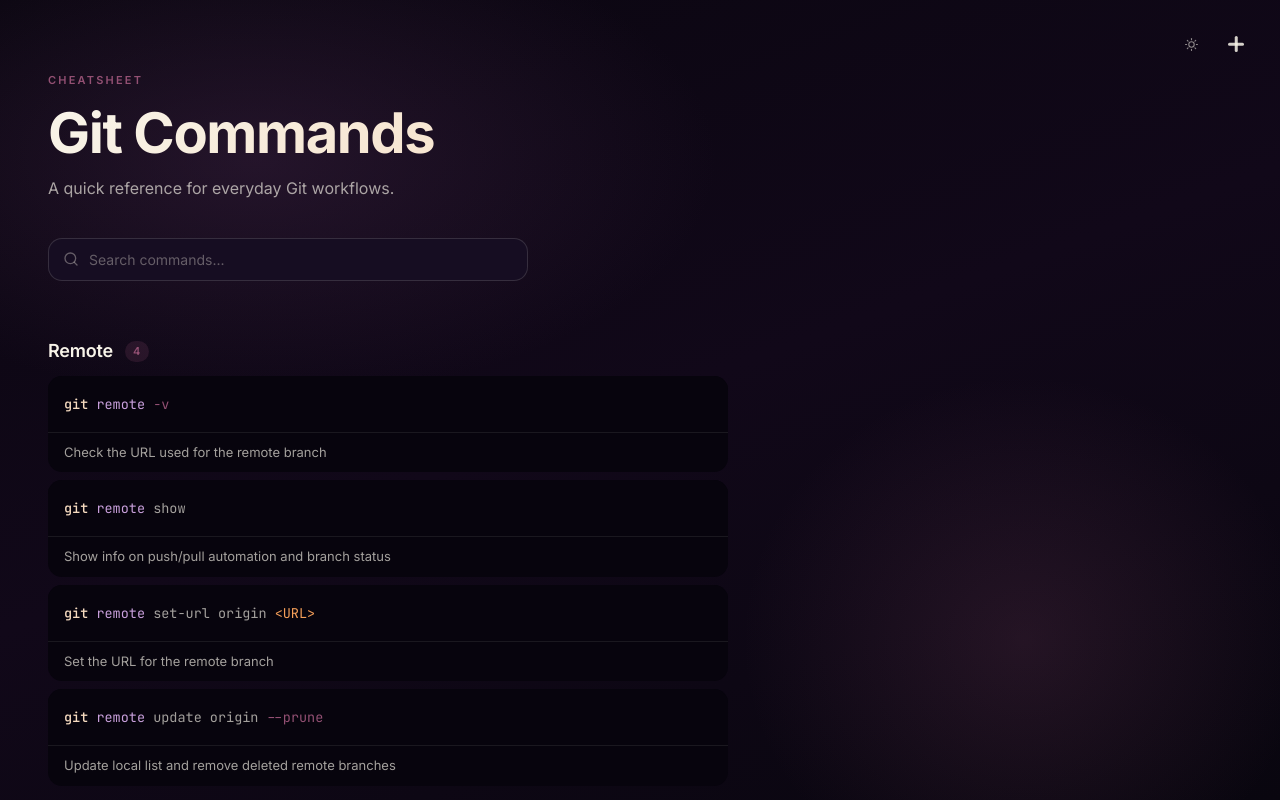
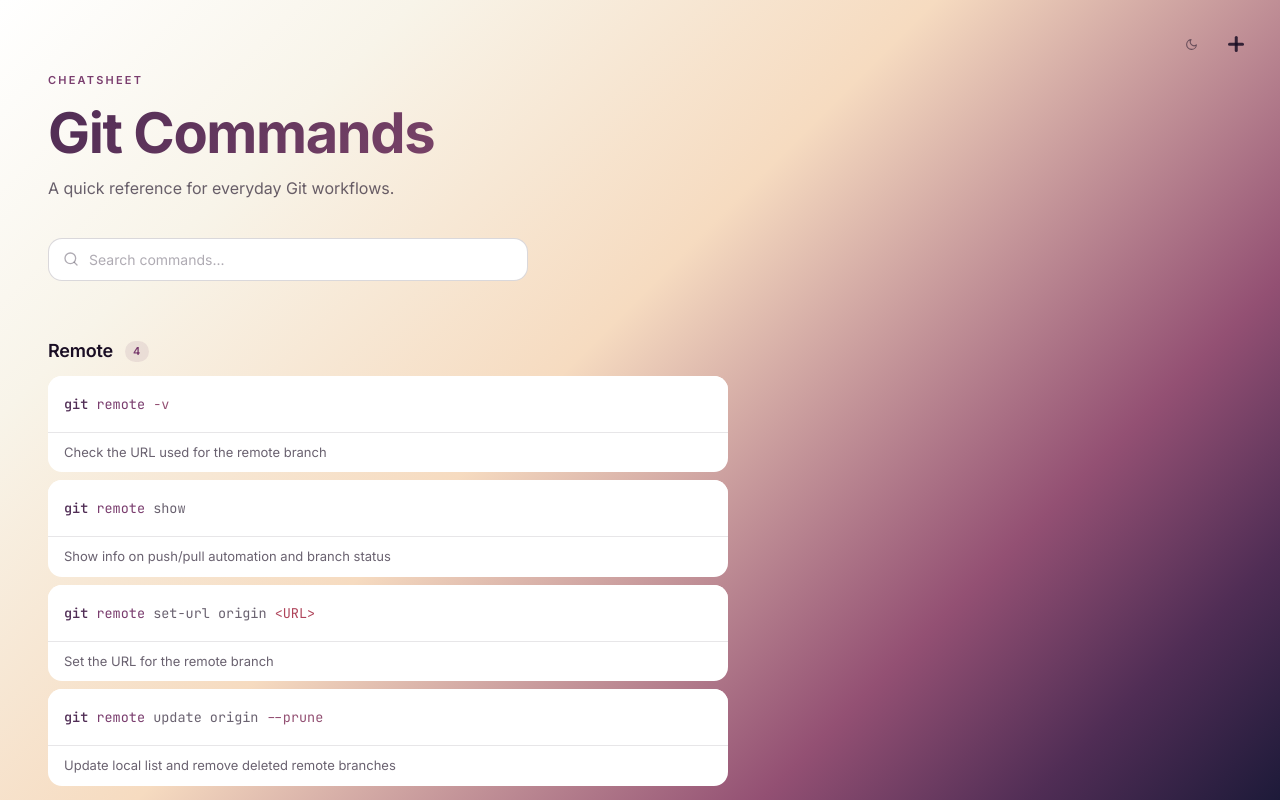
Before and after one commit to yvdmeij/git-commands, a Svelte app: page / in a window 1280 px wide. Shown: the top 800 px of the page. Built offline with nearby package versions, Linux system fonts and the light colour scheme.

Commit message:
Dark and light mode are set based on the pc settings

```diff
--- a/src/App.svelte
+++ b/src/App.svelte
@@ -30,9 +30,13 @@
 let search = $state('');
 
 let copied = $state<string | null>(null);
-let light = $state(localStorage.getItem('theme') === 'light');
+const savedTheme = localStorage.getItem('theme');
+const initialLight = savedTheme
+  ? savedTheme === 'light'
+  : window.matchMedia('(prefers-color-scheme: light)').matches;
+let light = $state(initialLight);
 
-if (light) document.documentElement.setAttribute('data-theme', 'light');
+document.documentElement.setAttribute('data-theme', initialLight ? 'light' : 'dark');
 
 function applyTheme() {
   light = !light;
```
